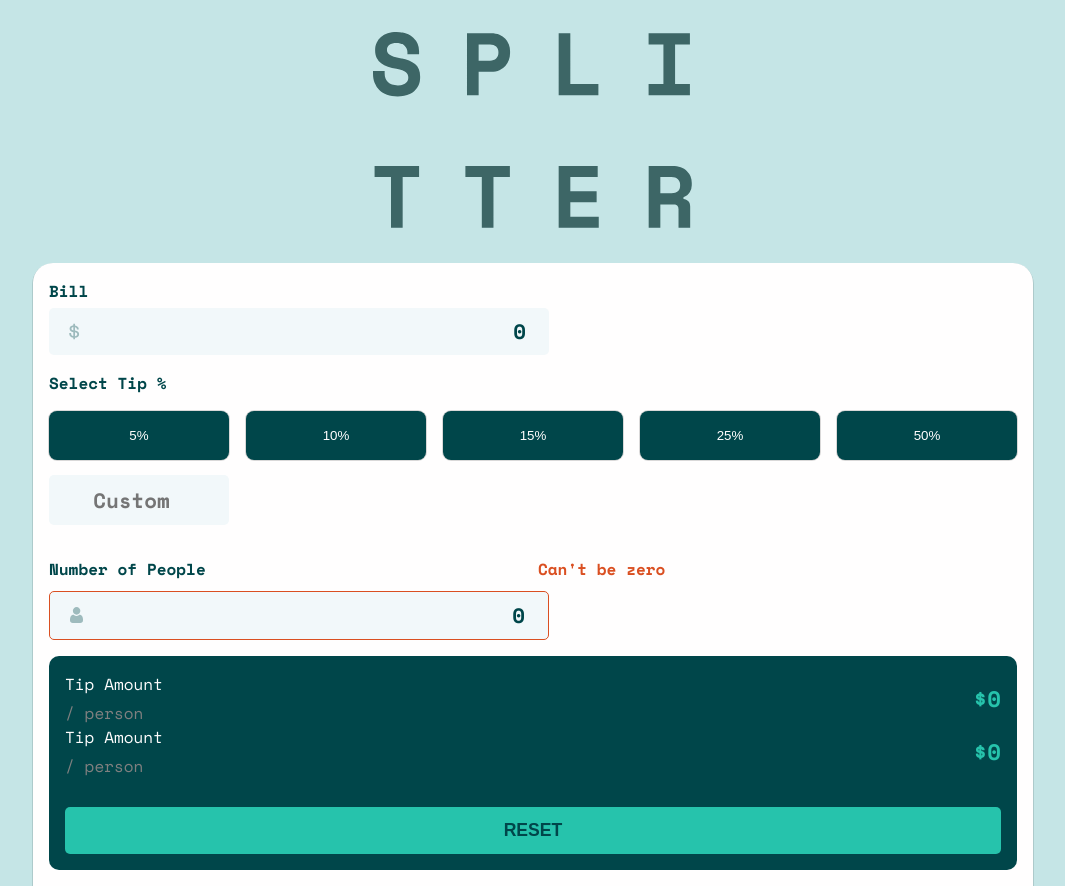
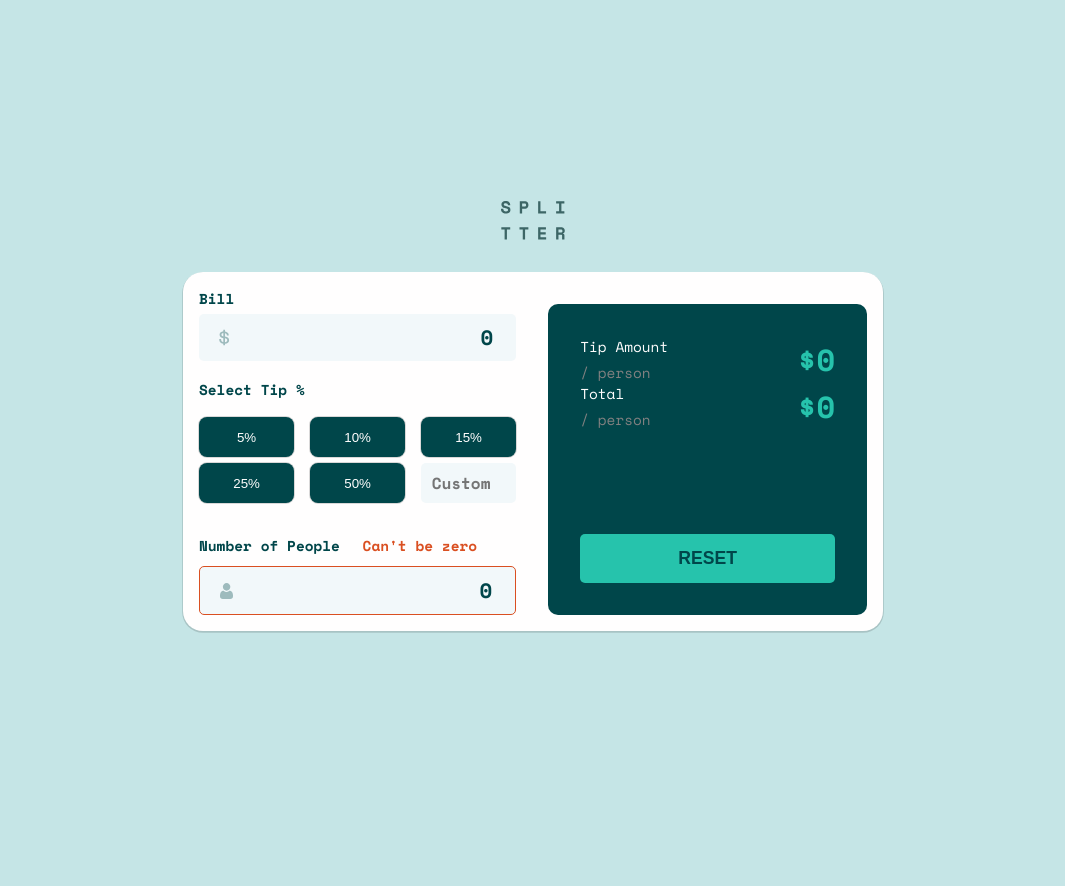
Before and after one commit to carlosqdev/calculator-of-tip, a React (Create React App) app: page / in a window 1280 px wide. Shown: the whole page, without its empty margins (107-1172 px from the left). After the commit the page ends 800 px from the top, so only its background shows below. Built offline with nearby package versions, Linux system fonts and the light colour scheme.

Commit message:
Feat: Responsive design final. Agregue el CSS necesario para que se adapte a todos los dispositivos mayores a 500px

```diff
--- a/src/App.css
+++ b/src/App.css
@@ -2,27 +2,53 @@
   margin: 2rem 0;
 }
 .calculator {
+  display: flex;
+  flex-direction: column;
+  gap: 2rem;
   max-width: 1000px;
   width: 100%;
   background-color: var(--white);
-  border-radius: 20px 20px 0 0;
-  box-shadow: 0px 1px 0px .8px rgba(0, 0, 0, 0.15);
+  border-radius: 20px;
+  box-shadow: 0px 1px 0px 0.8px rgba(0, 0, 0, 0.15);
   padding: 1rem;
 }
 .select__tip {
   display: flex;
   flex-direction: row;
   flex-wrap: wrap;
-  gap: 15px;
+  gap: 6px;
   justify-content: space-between;
   padding: 1rem 0px;
 }
 .totals__wrapper {
   display: grid;
   grid-auto-flow: row;
+  align-content: space-between;
   gap: 10px;
   margin-top: 1rem;
-  padding: 1rem;
+  padding: 2rem;
   background-color: var(--green);
   border-radius: 10px;
 }
+@media screen and (min-width: 500px) {
+  .img__logo {
+    width: 15%;
+  }
+}
+@media screen and (min-width: 768px) {
+  .calculator {
+    flex-direction: row;
+    justify-content: space-between;
+  }
+  .totals__wrapper {
+    width: 50%;
+  }
+}
+@media screen and (min-width: 1024px) {
+  .calculator {
+    max-width: 700px;
+  }
+  .img__logo {
+    width: 5%;
+  }
+}
--- a/src/App.js
+++ b/src/App.js
@@ -5,8 +5,9 @@ import NumberOfPeople from "./NumberOfPeople/NumberOfPeople";
 import TipAmount from "./TipAmount/TipAmount";
 import Total from "./Total/Total";
 import ButtonReset from "./ButtonReset/ButtonReset";
+
 import { DataTip } from "./data";
-import logo from './img/logo.svg';
+import logo from "./img/logo.svg";
 import "./App.css";
 
 export const AppContext = React.createContext();
@@ -30,7 +31,14 @@ function App() {
 
   return (
     <>
-      <img className="img__logo" loading="lazy" width="25%" height="auto" src={logo} alt="Foto de logotipo" />
+      <img
+        className="img__logo"
+        loading="lazy"
+        width="25%"
+        height="auto"
+        src={logo}
+        alt="Foto de logotipo"
+      />
       <section className="calculator">
         <AppContext.Provider
           value={{
@@ -46,6 +54,7 @@ function App() {
             setTotal,
           }}
         >
+          <section>
             <Bill />
             <label className="label">Select Tip %</label>
             <section className="select__tip">
@@ -57,6 +66,7 @@ function App() {
               ))}
             </section>
             <NumberOfPeople />
+          </section>
           <section className="totals__wrapper">
             <div>
               <TipAmount />
--- a/src/Bill/Bill.css
+++ b/src/Bill/Bill.css
@@ -9,7 +9,7 @@
   font-weight: 700;
   text-align: right;
   padding: 0.5rem;
-  max-width: 500px;
+  max-width: 900px;
   width: 100%;
   border: none;
   border-radius: 5px;
--- a/src/NumberOfPeople/NumberOfPeople.css
+++ b/src/NumberOfPeople/NumberOfPeople.css
@@ -11,7 +11,7 @@
   font-weight: 700;
   text-align: right;
   padding: 0.5rem;
-  max-width: 500px;
+  max-width: 900px;
   width: 100%;
   border: none;
   border-radius: 5px;
--- a/src/TipPercentage/TipPercentage.css
+++ b/src/TipPercentage/TipPercentage.css
@@ -33,3 +33,14 @@
   text-align: right;
   transition: 0.3s ease-in-out;
 }
+@media screen and (min-width: 1024px) {
+  .tip__button {
+    width: 30%;
+    height: 2.5rem;
+  }
+  .tip__input {
+    width: 30%;
+    height: 2.5rem;
+    font-size: 1rem;
+  }
+}
--- a/src/Total/Total.jsx
+++ b/src/Total/Total.jsx
@@ -8,7 +8,7 @@ function Total() {
   return (
     <section className="total__container">
       <div className="total__wrapper">
-        <label className="label label__white">Tip Amount</label>
+        <label className="label label__white">Total</label>
         <label className="label label__gray">/ person</label>
       </div>
       <span className="label label__cyan">${total}</span>
--- a/src/index.css
+++ b/src/index.css
@@ -53,6 +53,7 @@ body {
   font-weight: 400;
 }
 .button {
+  height: 3.1rem;
   margin-top: 1.2rem;
   font-size: 1.1rem;
   font-weight: 700;
@@ -74,3 +75,16 @@ body {
 .hide {
   display: none;
 }
+@media screen and (min-width: 1024px) {
+  .container__root {
+    height: 100vh;
+    justify-content: center;
+  }
+  .label {
+    font-size: 0.9rem;
+  }
+  .label__cyan {
+    color: var(--cyan);
+    font-size: 1.9rem;
+  }
+}
```
Lines whose indentation alone changed are shown as unchanged.
